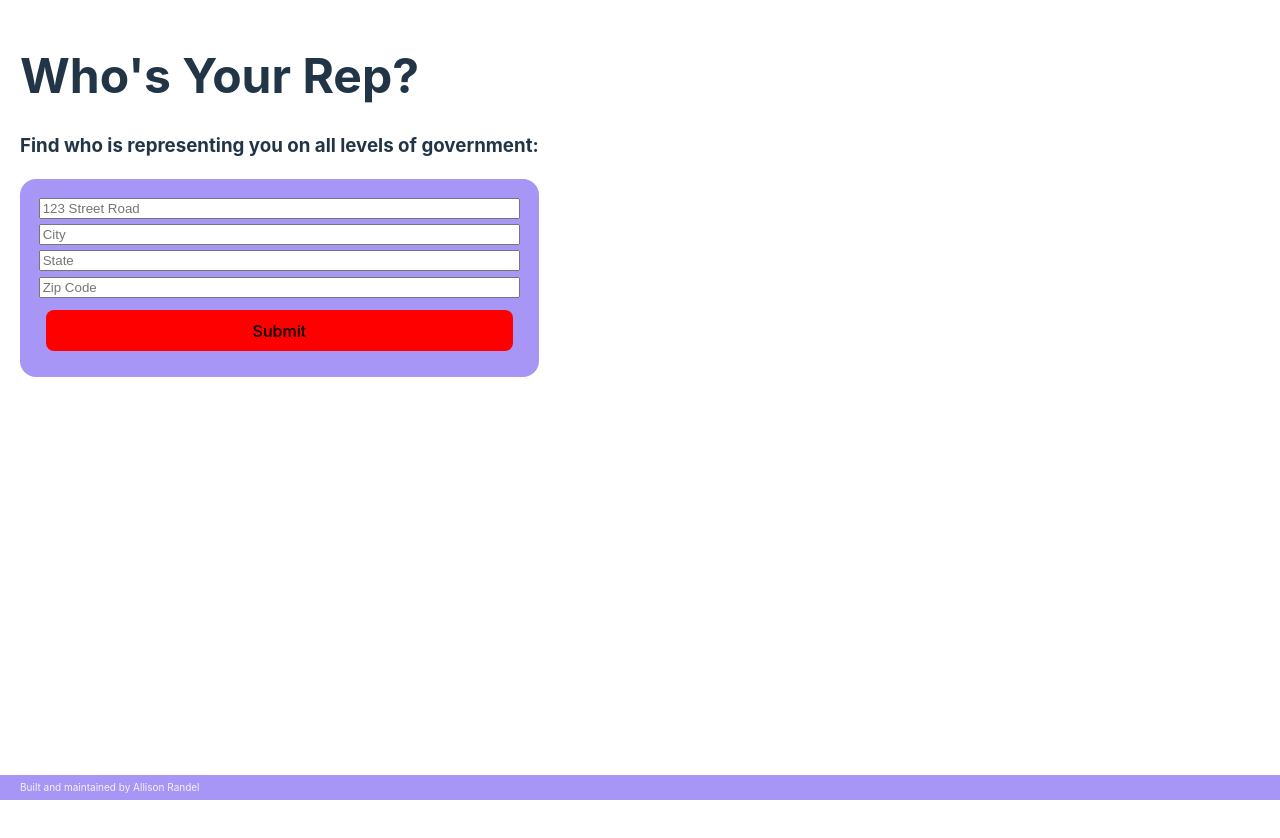
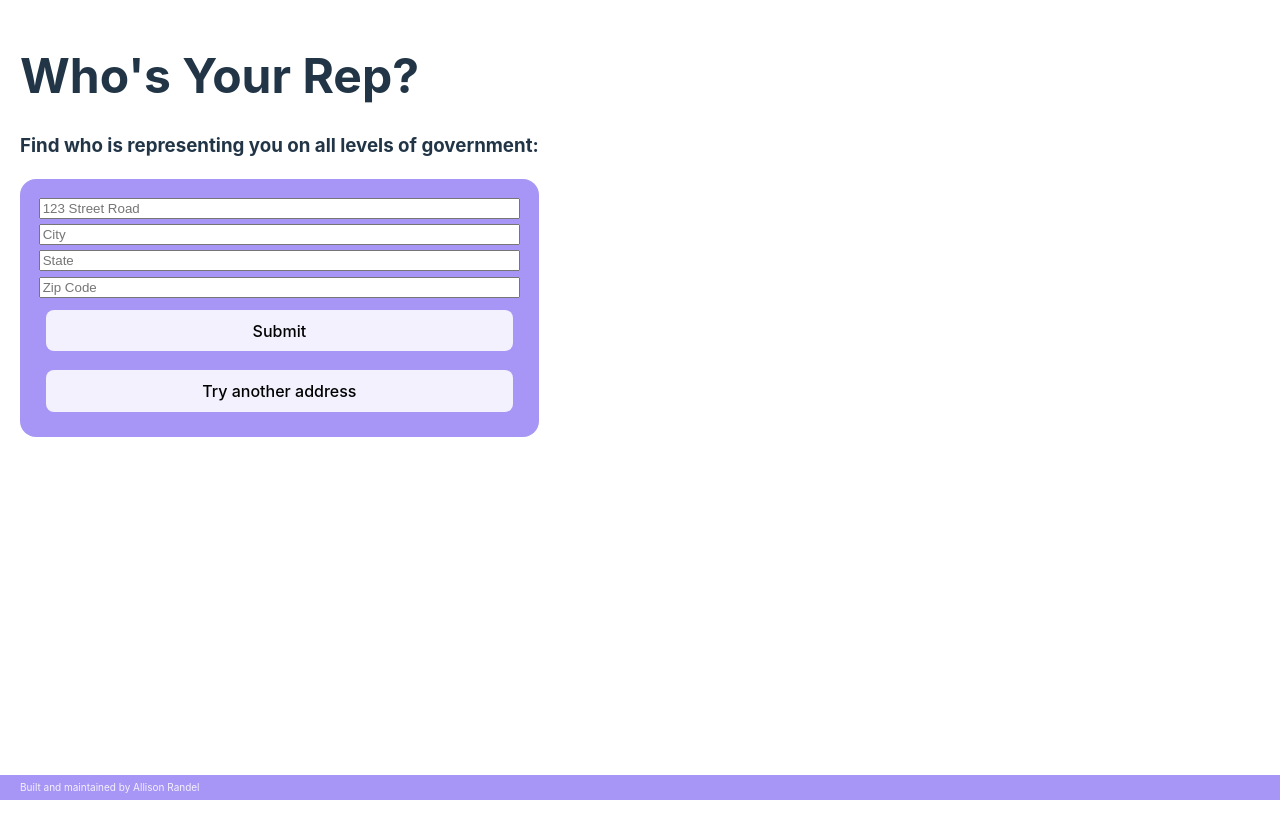
Before and after one commit to arandel1/whos-your-rep, a React (Vite) app: page / in a window 1280 px wide. Built offline with nearby package versions, Linux system fonts and the light colour scheme.

Commit message:
updated button features

```diff
--- a/src/components/AddressForm.jsx
+++ b/src/components/AddressForm.jsx
@@ -65,7 +65,8 @@ export default function AddressForm(sendAddressToApp) {
       {showError && <p className="error-message">Remove any apartment, unit, or special characters in address.</p>}
       {emptyFormError && <p className="error-message">{emptyFormError}</p>}
 
-      <button type = "submit">Submit</button>
+      <button>Submit</button>
+      <button>Try another address</button>
 
     </form>
   )
--- a/src/index.css
+++ b/src/index.css
@@ -73,7 +73,7 @@ h1 {
 }
 
 button {
-  background-color: red;
+  background-color: #a796f5;
   border-radius: 8px;
   border: 1px solid transparent;
   padding: 0.6em 1.2em;
@@ -99,9 +99,9 @@ button:focus-visible {
     background-color: #ffffff;
   }
   a:hover {
-    color: #747bff;
+    border: #a796f5
   }
   button {
-    background-color: red;
+    background-color: #ffffffde;
   }
 }
```
